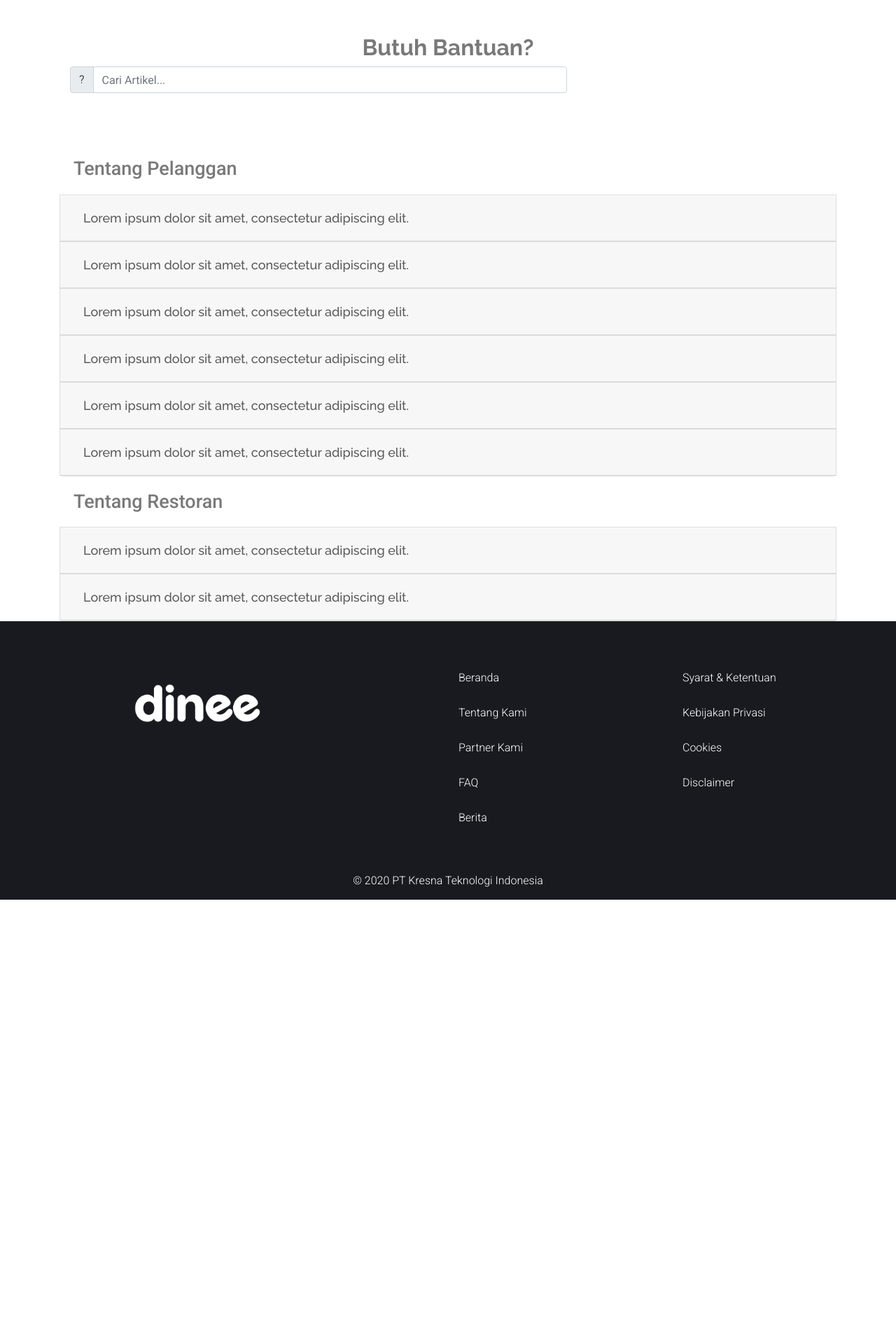
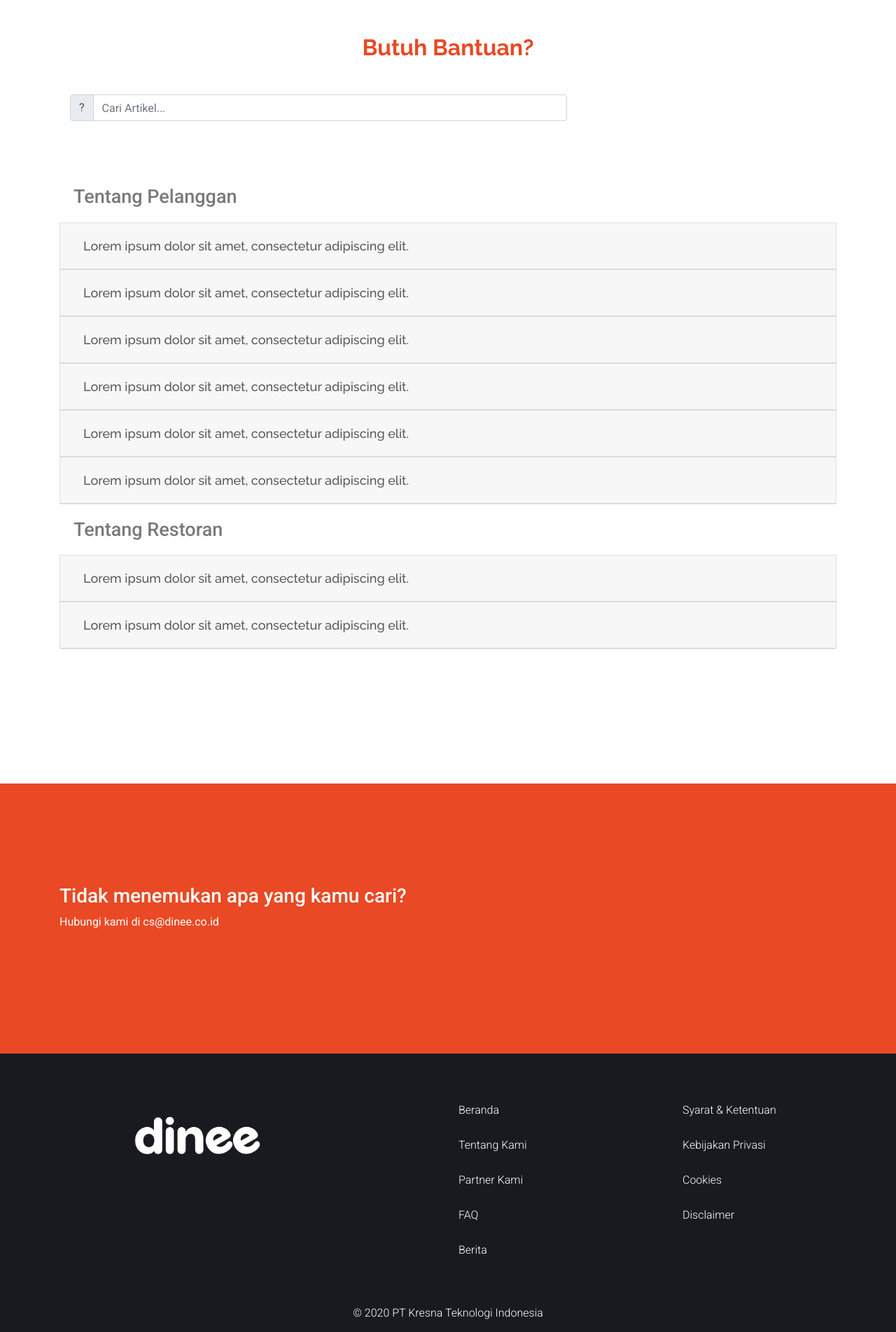
Before and after one commit to bernandocharles/dinee, a Django app: page /faq/ in a window 1280 px wide. Shown: the part 71-1975 px from the top of the page at 70% size. Before the commit the page ends 1357 px from the top, so only its background shows below. Run offline with Django 3.2, Linux system fonts and the light colour scheme; some libraries are stand-ins or nearby versions.

Commit message:
faq 90 percent done

```diff
--- a/home/static/styles/style.css
+++ b/home/static/styles/style.css
@@ -81,7 +81,15 @@ li.easy-way-li::marker {
 }
 
 .generic-header-1 {
-  color: #E94924
+  color: #E94924;
+}
+
+.generic-white-text {
+  color: #FFFFFF;
+}
+
+.generic-black-text {
+  color: #000000;
 }
 
 .h2-title {
@@ -189,6 +197,11 @@ background-color: transparent;
 
 #easy-way-ol {
   padding-top: 2vh;
+}
+
+#faq-page-bottom {
+  height: 288px;
+  background-color: #E94924;
 }
 
 #homepage-ol {
@@ -339,6 +352,10 @@ background-color: transparent;
     margin-right: 1vw;
   }
 
+  #faq-page-bottom {
+    height: 386px;
+  }
+
   #footer-column-1 {
     padding-left: 15vw;
   }
--- a/home/templates/home/homepage/faq.html
+++ b/home/templates/home/homepage/faq.html
@@ -10,8 +10,8 @@
     <br />
 
     <div class="my-5">
-        <h2 class="text-center">Butuh Bantuan?</h2>
-        <div class="col-md-8 center">
+        <h2 class="text-center generic-header-1">Butuh Bantuan?</h2>
+        <div class="col-md-8 justify-content-center my-5">
             <div class="input-group">
               <div class="input-group-prepend">
                 <span class="input-group-text" id="basic-addon1">?</span>
@@ -147,6 +147,19 @@
         </div>
     </div>
 
+    <div class="my-5 py-5"></div>
+
+
+</div>
+<div class="py-5" id="faq-page-bottom">
+    <div class="container my-5 py-5">
+        <h3 class="text-left generic-white-text">
+            Tidak menemukan apa yang kamu cari?
+        </h3>
+        <p class="text-left generic-white-text">Hubungi kami di cs@dinee.co.id</p>
+    </div>
+</div>
+
 <style>
     .faqHeader {
         font-size: 27px;
```
